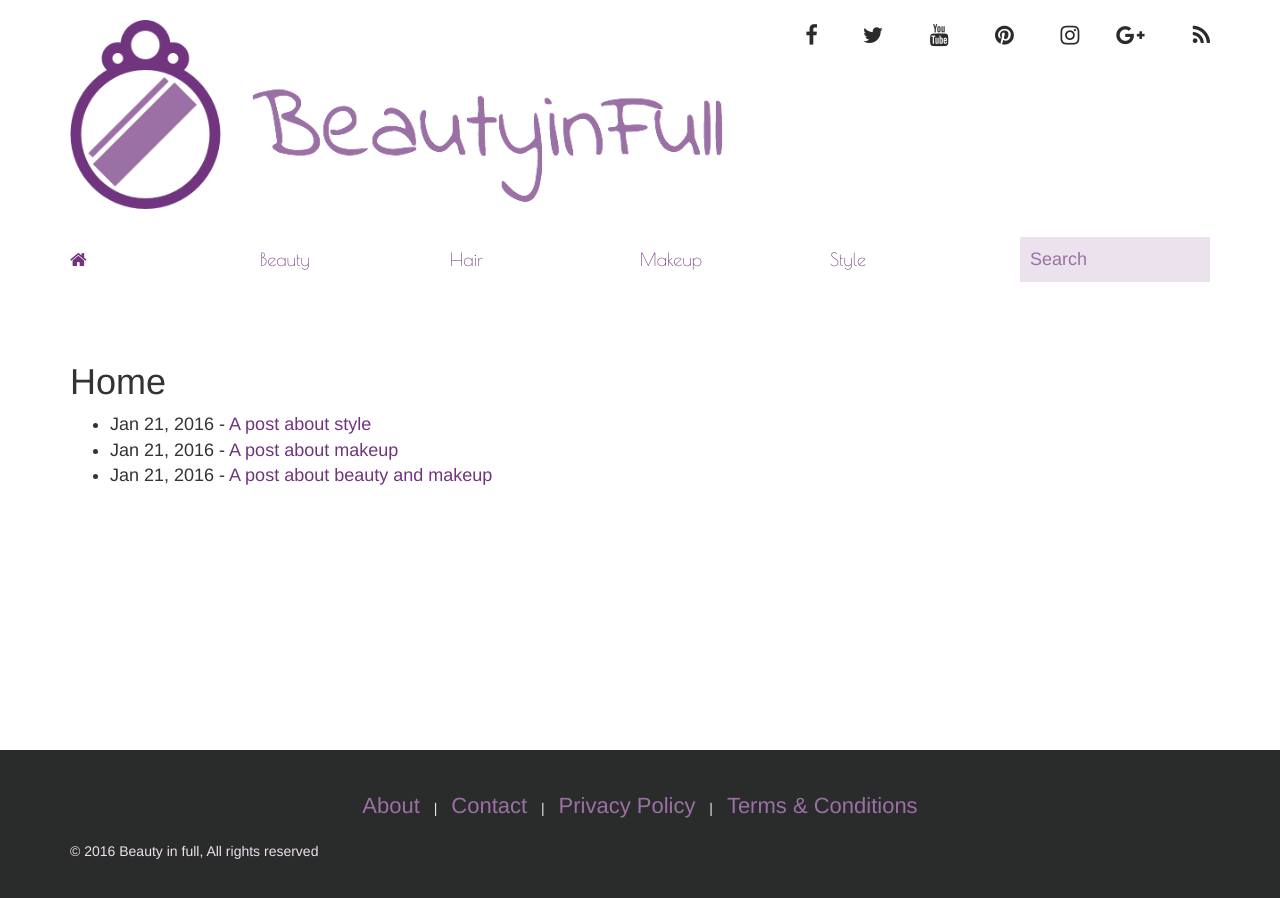
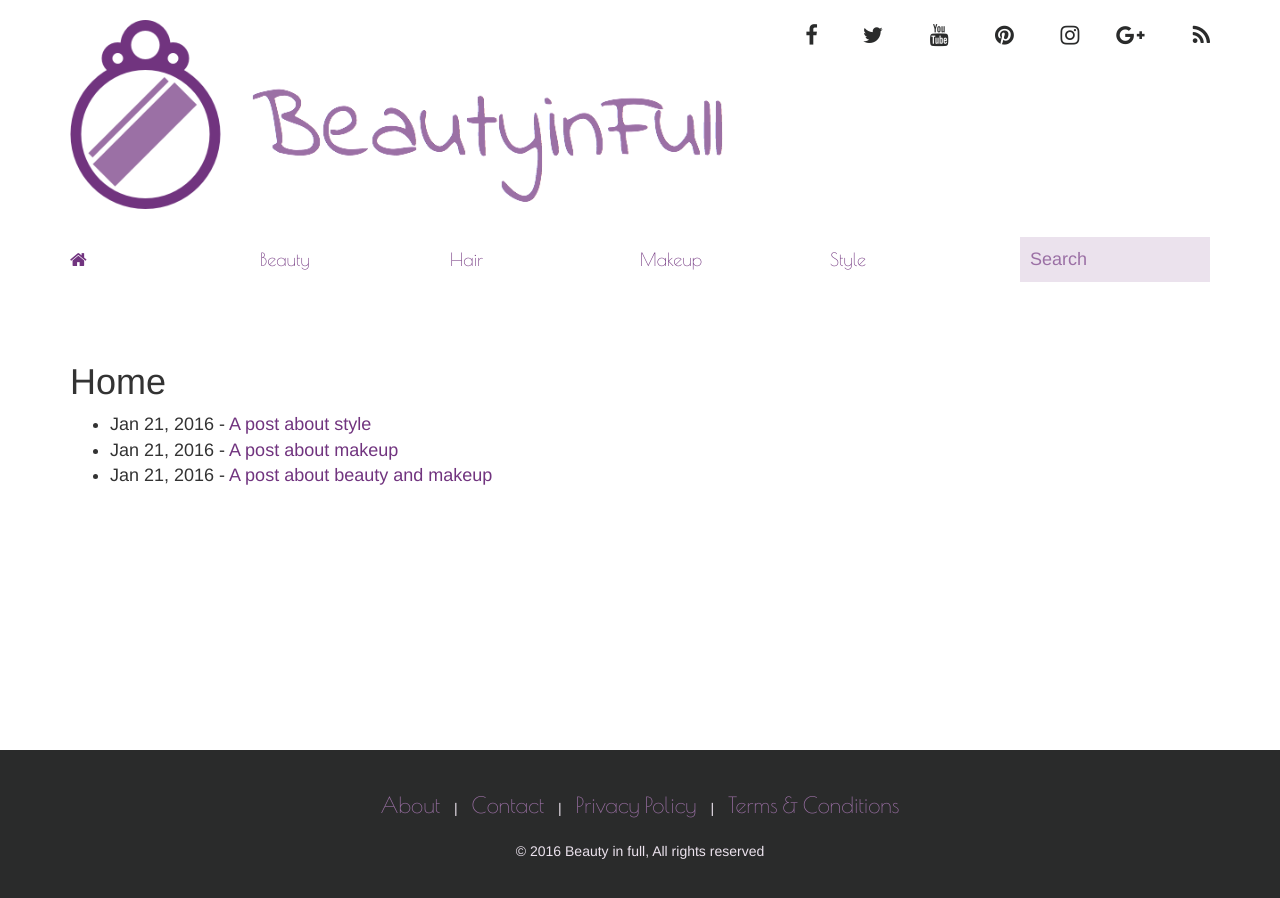
Before and after one commit to jbonigomes/beautyinfullcms, a Jekyll site: the page built from index.html, in a window 1280 px wide. Built offline with Jekyll 4.4.1, drawn with Linux system fonts in a browser that asks for light colours; nearby versions of some CDN libraries; comment, search, counter and statistics services are not loaded.

Commit message:
Fixing alignment

```diff
--- a/_sass/_base.scss
+++ b/_sass/_base.scss
@@ -25,11 +25,6 @@
 a:active {
   color: $gold;
   text-decoration: none;
-}
-
-p {
-  text-align: justify;
-  text-justify: inter-word;
 }
 
 section {
--- a/_sass/_footer.scss
+++ b/_sass/_footer.scss
@@ -1,6 +1,6 @@
 html {
+  min-height: 100%;
   position: relative;
-  min-height: 100%;
 }
 
 body {
@@ -24,6 +24,7 @@
     font-size: 22px;
     color: $light-purple;
     display: inline-block;
+    font-family: 'Poiret One', cursive;
   }
 
   p {
```
